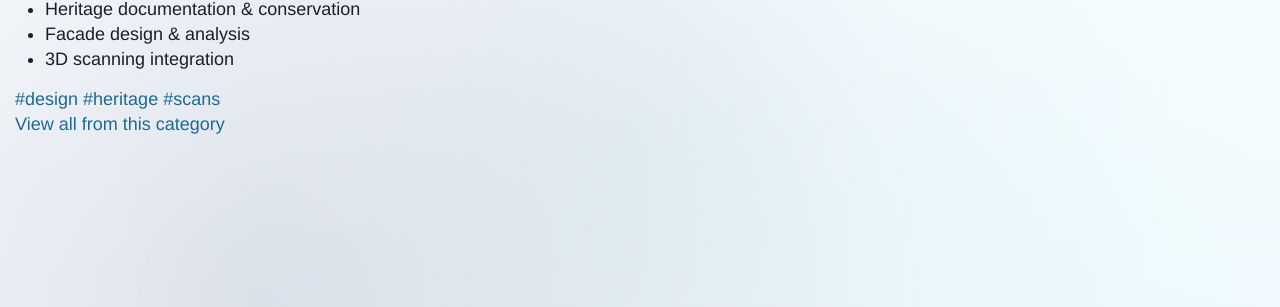
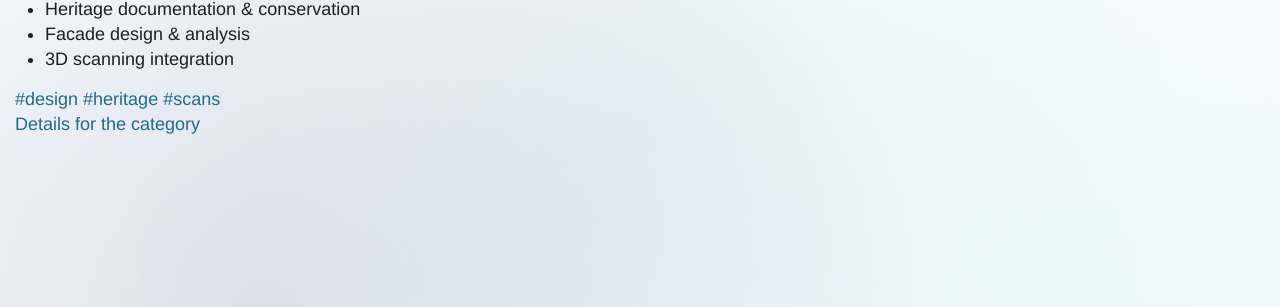
Before and after one commit to W7k-J/BimShamans, a Jekyll site: the page built from archived/portfolio_en.md, in a window 1280 px wide and 900 px high, scrolled down 690 px. Shown: the part 146-453 px from the top of the window. Built offline with Jekyll 4.4.1, drawn with Linux system fonts in a browser that asks for light colours; some web fonts are replaced; some of the changed text lies outside the part shown.

Commit message:
EN.PL trans

```diff
--- a/_config.yml
+++ b/_config.yml
@@ -79,7 +79,7 @@ t:
     toc: "Table of Contents"
     prev_post: "Prev"
     next_post: "Next"
-    view_all_projects: "View all from this category"
+    view_all_projects: "Details for the category"
     hero_cta_primary: "Let's Talk About Your Project"
     hero_cta_secondary: "Explore Our Expertise"
     portfolio_categories:
@@ -119,7 +119,7 @@ t:
     toc: "Spis treści"
     prev_post: "Poprz"
     next_post: "Nast"
-    view_all_projects: "Zobacz wszystkie z tej kategorii"
+    view_all_projects: "Szczegóły dla tej kategorii"
     hero_cta_primary: "Porozmawiajmy o Twoim Projekcie"
     hero_cta_secondary: "Zobacz Nasze Doświadczenie"
     portfolio_categories:
```
